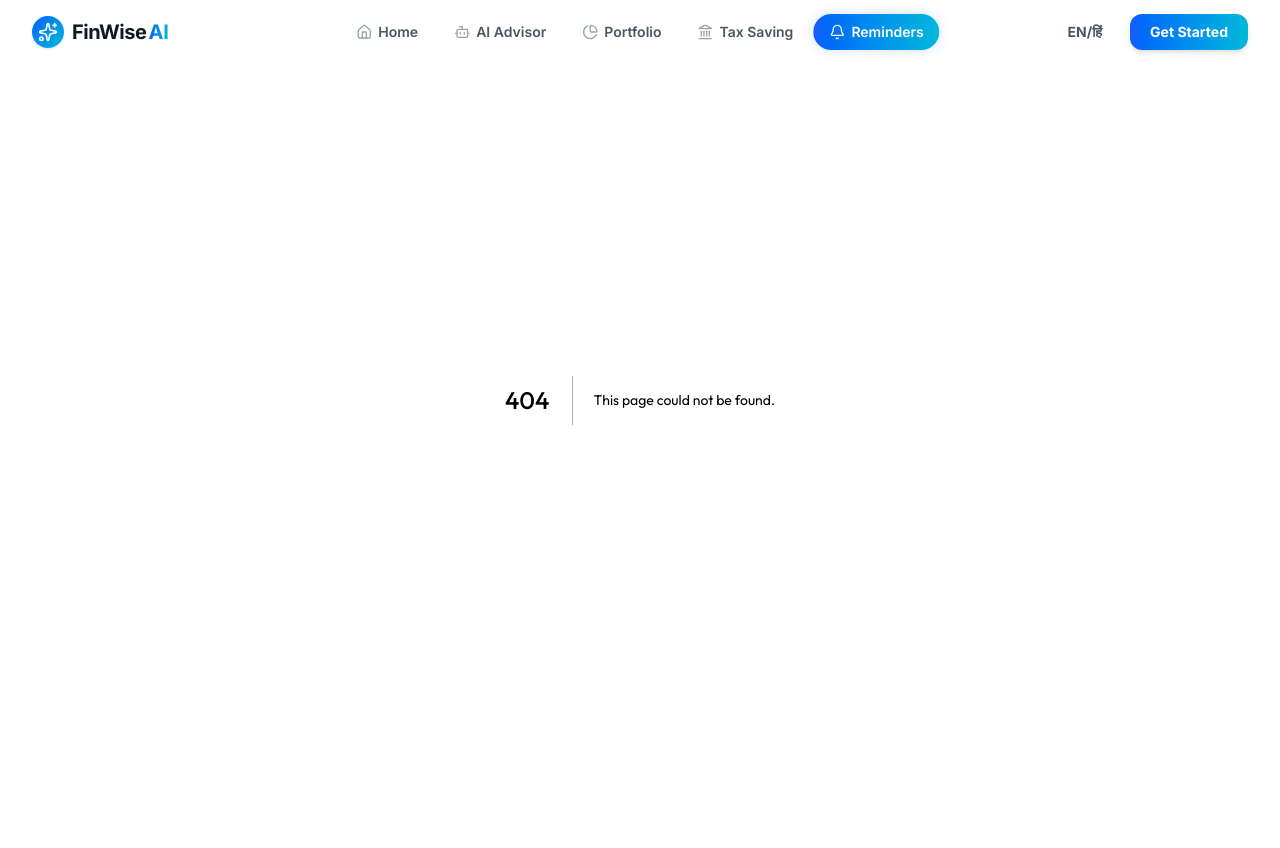
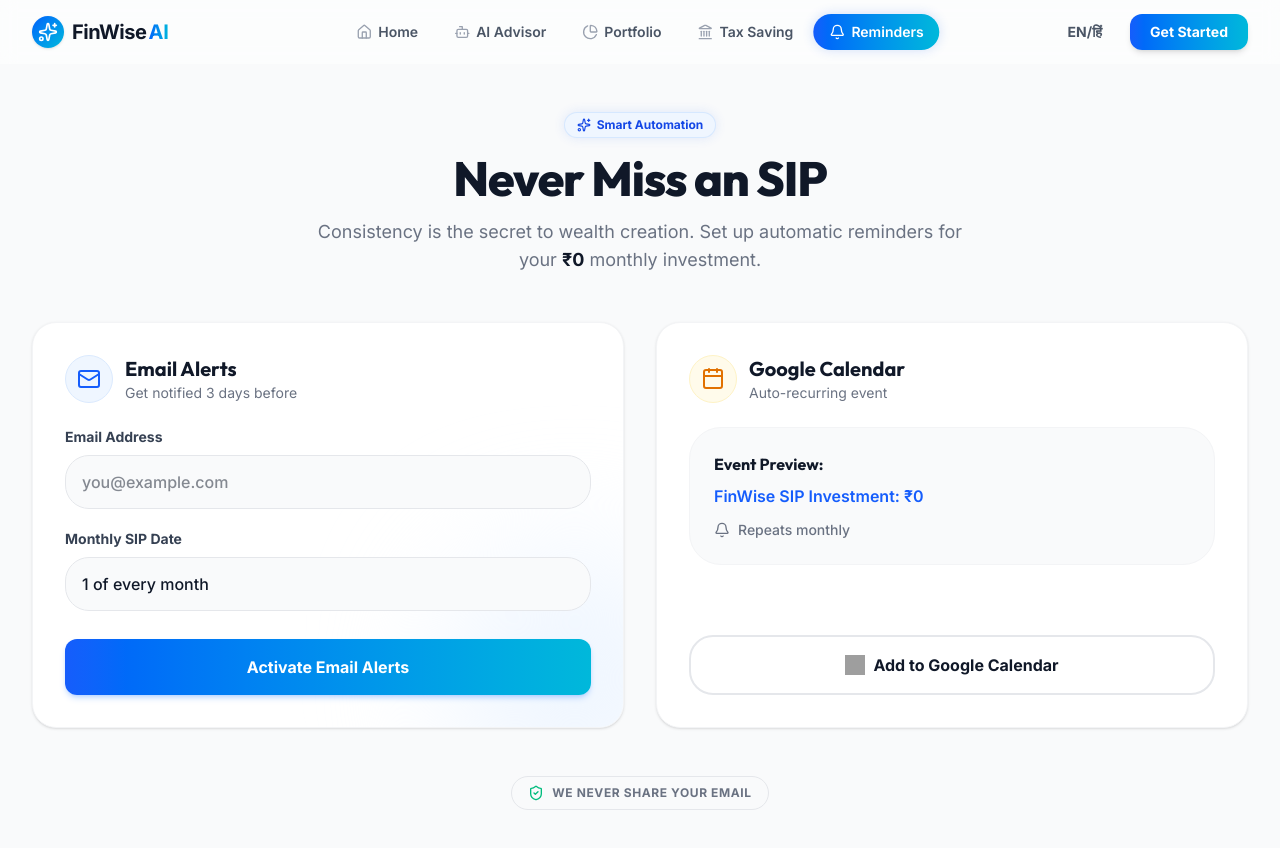
Before and after one commit to rudrathakur3535-ux/finwise-ai-mvp, a Next.js app in the folder frontend/: page /reminders in a window 1280 px wide. Before the commit this address had no page. Shown: the top 848 px of the page. Before the commit the page ends 800 px from the top, so only its background shows below. Built offline with nearby package versions, Linux system fonts and the light colour scheme; grey boxes are pictures that could not be loaded.

Commit message:
Add Reminders page to fix 404 issue

```diff
--- /dev/null
+++ b/frontend/app/reminders/page.tsx
@@ -0,0 +1,166 @@
+"use client";
+
+import { useState, useEffect } from "react";
+import { useRouter } from "next/navigation";
+import { motion } from "framer-motion";
+import { Bell, CheckCircle2, Calendar, Mail, ArrowRight, ShieldCheck, Sparkles } from "lucide-react";
+import { PageWrapper } from "../../components/ui/premium/PageWrapper";
+import { GradientButton } from "../../components/ui/premium/GradientButton";
+import { GlowBadge } from "../../components/ui/premium/GlowBadge";
+import { AdvisorResponse } from "../../lib/types";
+
+export default function RemindersPage() {
+  const router = useRouter();
+  const [result, setResult] = useState<AdvisorResponse | null>(null);
+  const [reminderEmail, setReminderEmail] = useState("");
+  const [reminderDate, setReminderDate] = useState("1");
+  const [reminderSet, setReminderSet] = useState(false);
+
+  useEffect(() => {
+    const stored = localStorage.getItem("finwise_result");
+    if (stored) {
+      setResult(JSON.parse(stored));
+    }
+  }, []);
+
+  const handleSetReminder = (e: React.FormEvent) => {
+    e.preventDefault();
+    if(reminderEmail) setReminderSet(true);
+  };
+
+  const handleGoogleCalendar = () => {
+    const totalSip = result?.portfolio?.total_sip || 0;
+    const title = encodeURIComponent(`FinWise SIP Investment: ₹${totalSip.toLocaleString()}`);
+    const details = encodeURIComponent("Reminder to invest your monthly SIP amount based on your FinWise AI recommendation.");
+    const recur = encodeURIComponent("RRULE:FREQ=MONTHLY");
+    const url = `https://calendar.google.com/calendar/render?action=TEMPLATE&text=${title}&details=${details}&recur=${recur}`;
+    window.open(url, "_blank");
+  };
+
+  const totalSip = result?.portfolio?.total_sip || 0;
+
+  return (
+    <div className="min-h-screen bg-[#F9FAFB] pt-[64px] selection:bg-blue-100 selection:text-blue-900 pb-24">
+      <PageWrapper className="py-12 space-y-12 max-w-4xl mx-auto">
+
+        {/* HEADER */}
+        <div className="text-center max-w-2xl mx-auto mb-12">
+          <GlowBadge
+            text="Smart Automation"
+            color="blue"
+            icon={<Sparkles className="w-3.5 h-3.5" />}
+            className="mb-4 mx-auto"
+          />
+          <h1 className="text-4xl md:text-5xl font-extrabold text-gray-900 tracking-tight mb-4">
+            Never Miss an SIP
+          </h1>
+          <p className="text-gray-500 text-lg">
+            Consistency is the secret to wealth creation. Set up automatic reminders for your <span className="font-bold text-gray-900">₹{totalSip.toLocaleString()}</span> monthly investment.
+          </p>
+        </div>
+
+        <div className="grid grid-cols-1 md:grid-cols-2 gap-8">
+
+          {/* EMAIL REMINDER CARD */}
+          <motion.div
+            initial={{ opacity: 0, y: 20 }} animate={{ opacity: 1, y: 0 }} transition={{ delay: 0.1 }}
+            className="bg-white rounded-3xl p-8 border border-gray-100 shadow-sm relative overflow-hidden h-full flex flex-col"
+          >
+            <div className="flex items-center gap-3 mb-6 relative z-10">
+              <div className="w-12 h-12 bg-blue-50 rounded-2xl flex items-center justify-center border border-blue-100">
+                <Mail className="w-6 h-6 text-blue-600" />
+              </div>
+              <div>
+                <h3 className="text-xl font-bold text-gray-900">Email Alerts</h3>
+                <p className="text-sm text-gray-500">Get notified 3 days before</p>
+              </div>
+            </div>
+
+            {reminderSet ? (
+              <div className="bg-green-50 border border-green-200 rounded-2xl p-6 text-center relative z-10 flex-grow flex flex-col justify-center items-center">
+                <CheckCircle2 className="w-16 h-16 text-green-500 mb-4" />
+                <h4 className="text-xl font-bold text-green-900 mb-2">You're All Set!</h4>
+                <p className="text-green-700 font-medium">We'll email <span className="font-bold">{reminderEmail}</span> on the <span className="font-bold">{reminderDate}</span> of every month.</p>
+                <button
+                  onClick={() => setReminderSet(false)}
+                  className="mt-6 text-sm text-green-700 font-bold hover:text-green-900 underline"
+                >
+                  Edit Settings
+                </button>
+              </div>
+            ) : (
+              <form onSubmit={handleSetReminder} className="space-y-5 relative z-10 flex-grow flex flex-col justify-end">
+                <div>
+                  <label className="block text-sm font-bold text-gray-700 mb-2">Email Address</label>
+                  <input
+                    type="email" required value={reminderEmail} onChange={(e) => setReminderEmail(e.target.value)}
+                    className="w-full bg-gray-50 border border-gray-200 rounded-xl px-4 py-3.5 text-gray-900 outline-none focus:ring-2 focus:ring-blue-500/20 focus:border-blue-500 focus:bg-white transition-all font-medium"
+                    placeholder="you@example.com"
+                  />
+                </div>
+                <div>
+                  <label className="block text-sm font-bold text-gray-700 mb-2">Monthly SIP Date</label>
+                  <select
+                    value={reminderDate} onChange={(e) => setReminderDate(e.target.value)}
+                    className="w-full bg-gray-50 border border-gray-200 rounded-xl px-4 py-3.5 text-gray-900 outline-none focus:ring-2 focus:ring-blue-500/20 focus:border-blue-500 focus:bg-white transition-all font-medium appearance-none"
+                  >
+                    {[1,2,5,7,10,15,20,25].map(d => <option key={d} value={d}>{d} of every month</option>)}
+                  </select>
+                </div>
+                <GradientButton gradient="blue" className="w-full !py-4 shadow-lg shadow-blue-500/25 mt-2" type="submit">
+                  Activate Email Alerts
+                </GradientButton>
+              </form>
+            )}
+
+            <div className="absolute -bottom-20 -right-20 w-64 h-64 bg-blue-50 rounded-full blur-3xl -z-0 pointer-events-none"></div>
+          </motion.div>
+
+          {/* CALENDAR REMINDER CARD */}
+          <motion.div
+            initial={{ opacity: 0, y: 20 }} animate={{ opacity: 1, y: 0 }} transition={{ delay: 0.2 }}
+            className="bg-white rounded-3xl p-8 border border-gray-100 shadow-sm flex flex-col justify-between"
+          >
+            <div>
+              <div className="flex items-center gap-3 mb-6">
+                <div className="w-12 h-12 bg-amber-50 rounded-2xl flex items-center justify-center border border-amber-100">
+                  <Calendar className="w-6 h-6 text-amber-600" />
+                </div>
+                <div>
+                  <h3 className="text-xl font-bold text-gray-900">Google Calendar</h3>
+                  <p className="text-sm text-gray-500">Auto-recurring event</p>
+                </div>
+              </div>
+
+              <div className="bg-gray-50 rounded-2xl p-6 border border-gray-100 mb-8">
+                <h4 className="font-bold text-gray-900 mb-2">Event Preview:</h4>
+                <p className="text-blue-600 font-semibold mb-1">FinWise SIP Investment: ₹{totalSip.toLocaleString()}</p>
+                <div className="flex items-center text-sm text-gray-500 mt-3 font-medium">
+                  <Bell className="w-4 h-4 mr-2" /> Repeats monthly
+                </div>
+              </div>
+            </div>
+
+            <button
+              onClick={handleGoogleCalendar}
+              className="w-full flex items-center justify-center space-x-2 bg-white hover:bg-gray-50 text-gray-900 font-bold py-4 px-8 rounded-xl border-2 border-gray-200 transition-all"
+            >
+              <img src="https://upload.wikimedia.org/wikipedia/commons/a/a5/Google_Calendar_icon_%282020%29.svg" alt="Google Calendar" className="w-5 h-5" />
+              <span>Add to Google Calendar</span>
+            </button>
+          </motion.div>
+
+        </div>
+
+        {/* PRIVACY BADGE */}
+        <div className="flex justify-center mt-8">
+          <div className="inline-flex items-center space-x-2 bg-gray-50 px-4 py-2 rounded-full border border-gray-200">
+            <ShieldCheck className="w-4 h-4 text-emerald-500" />
+            <span className="text-xs font-bold text-gray-500 uppercase tracking-wider">We never share your email</span>
+          </div>
+        </div>
+
+      </PageWrapper>
+    </div>
+  );
+}
```
